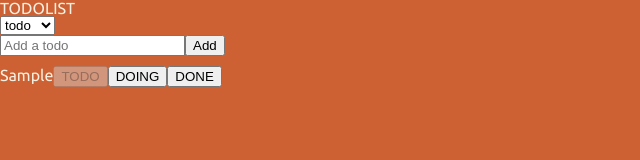
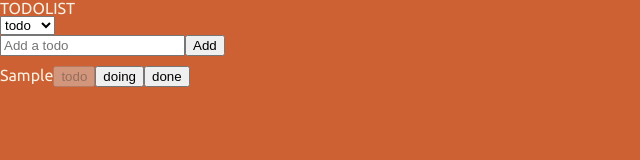
Before and after one commit to devheedoo/react-masterclass, a React (Create React App) app: page / in a window 1280 px wide. Both pictures are taken after typing "Sample" into the empty fields and a click on the button "Add". Shown: the top 160 px of the page, without its empty margins (0-640 px from the left). Built offline with nearby package versions, Linux system fonts and the light colour scheme.

Commit message:
feat: Add StatusesAtom

```diff
--- a/src/components/Todo.tsx
+++ b/src/components/Todo.tsx
@@ -1,10 +1,12 @@
 import React from 'react';
-import { useSetRecoilState } from 'recoil';
+import { useRecoilValue, useSetRecoilState } from 'recoil';
 import { ITodo } from '../interfaces';
+import { statusesAtom } from '../states/statusAtom';
 import { todosAtom } from '../states/todosAtom';
 
 function Todo({ id, text, status }: ITodo) {
   const setTodos = useSetRecoilState(todosAtom);
+  const statuses = useRecoilValue(statusesAtom);
   const handleClick = (event: React.FormEvent<HTMLButtonElement>) => {
     const {
       currentTarget: { name },
@@ -24,19 +26,11 @@ function Todo({ id, text, status }: ITodo) {
   return (
     <li>
       <span>{text}</span>
-      <button name={'todo'} onClick={handleClick} disabled={status === 'todo'}>
-        TODO
-      </button>
-      <button
-        name={'doing'}
-        onClick={handleClick}
-        disabled={status === 'doing'}
-      >
-        DOING
-      </button>
-      <button name={'done'} onClick={handleClick} disabled={status === 'done'}>
-        DONE
-      </button>
+      {statuses.map((s) => (
+        <button name={s} onClick={handleClick} disabled={s === status}>
+          {s}
+        </button>
+      ))}
     </li>
   );
 }
--- a/src/components/TodoList.tsx
+++ b/src/components/TodoList.tsx
@@ -1,12 +1,13 @@
 import React from 'react';
 import { useRecoilValue, useSetRecoilState } from 'recoil';
-import { statusAtom } from '../states/statusAtom';
+import { statusAtom, statusesAtom } from '../states/statusAtom';
 import { todosSelector } from '../states/todosSelector';
 import CreateTodo from './CreateTodo';
 import Todo from './Todo';
 
 function TodoList() {
   const todos = useRecoilValue(todosSelector);
+  const statuses = useRecoilValue(statusesAtom);
   const setStatus = useSetRecoilState(statusAtom);
   const handleInput = (event: React.FormEvent<HTMLSelectElement>) => {
     const {
@@ -19,9 +20,9 @@ function TodoList() {
     <div>
       <h1>TODOLIST</h1>
       <select onInput={handleInput}>
-        <option value={'todo'}>todo</option>
-        <option value={'doing'}>doing</option>
-        <option value={'done'}>done</option>
+        {statuses.map((status) => (
+          <option value={status}>{status}</option>
+        ))}
       </select>
       <CreateTodo />
       <div style={{ marginTop: 10 }}>
--- a/src/states/statusAtom.ts
+++ b/src/states/statusAtom.ts
@@ -4,3 +4,8 @@ export const statusAtom = atom<string>({
   key: 'status',
   default: 'todo',
 });
+
+export const statusesAtom = atom<string[]>({
+  key: 'statuses',
+  default: ['todo', 'doing', 'done'],
+});
```
